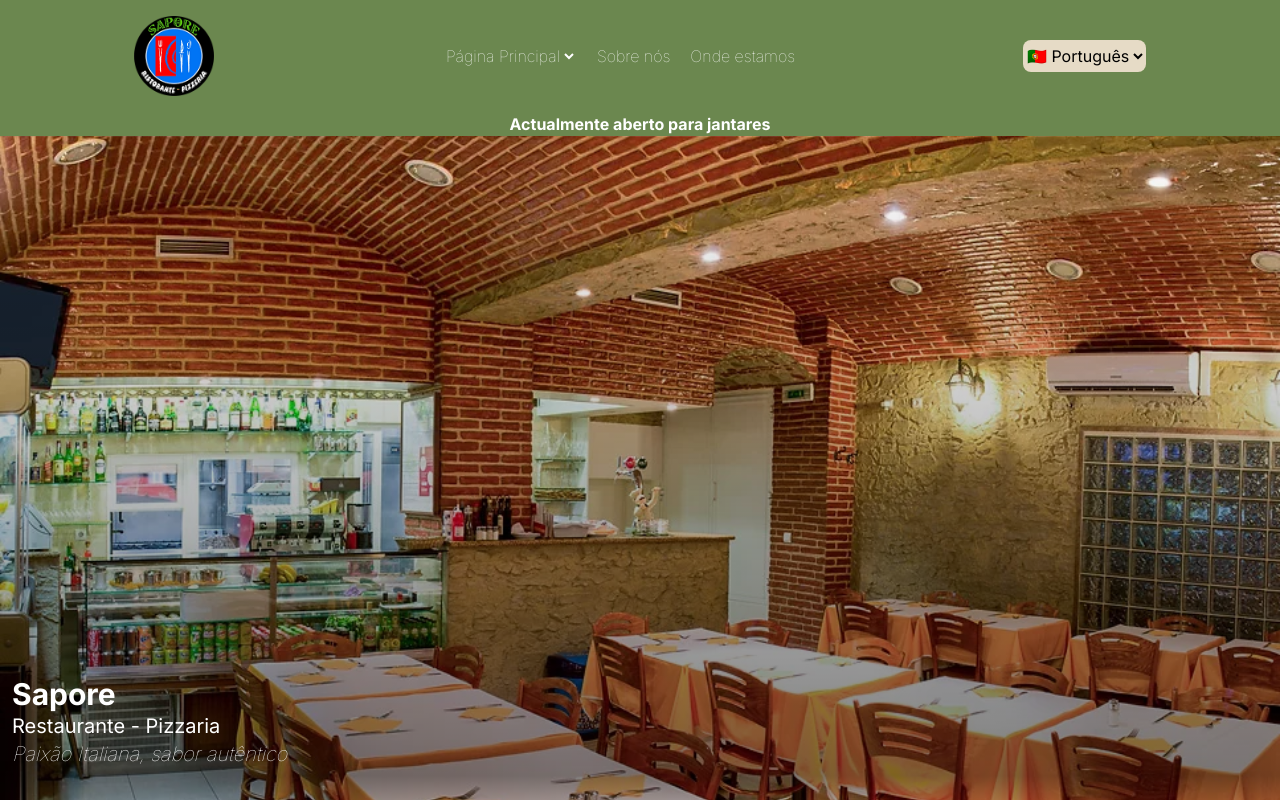
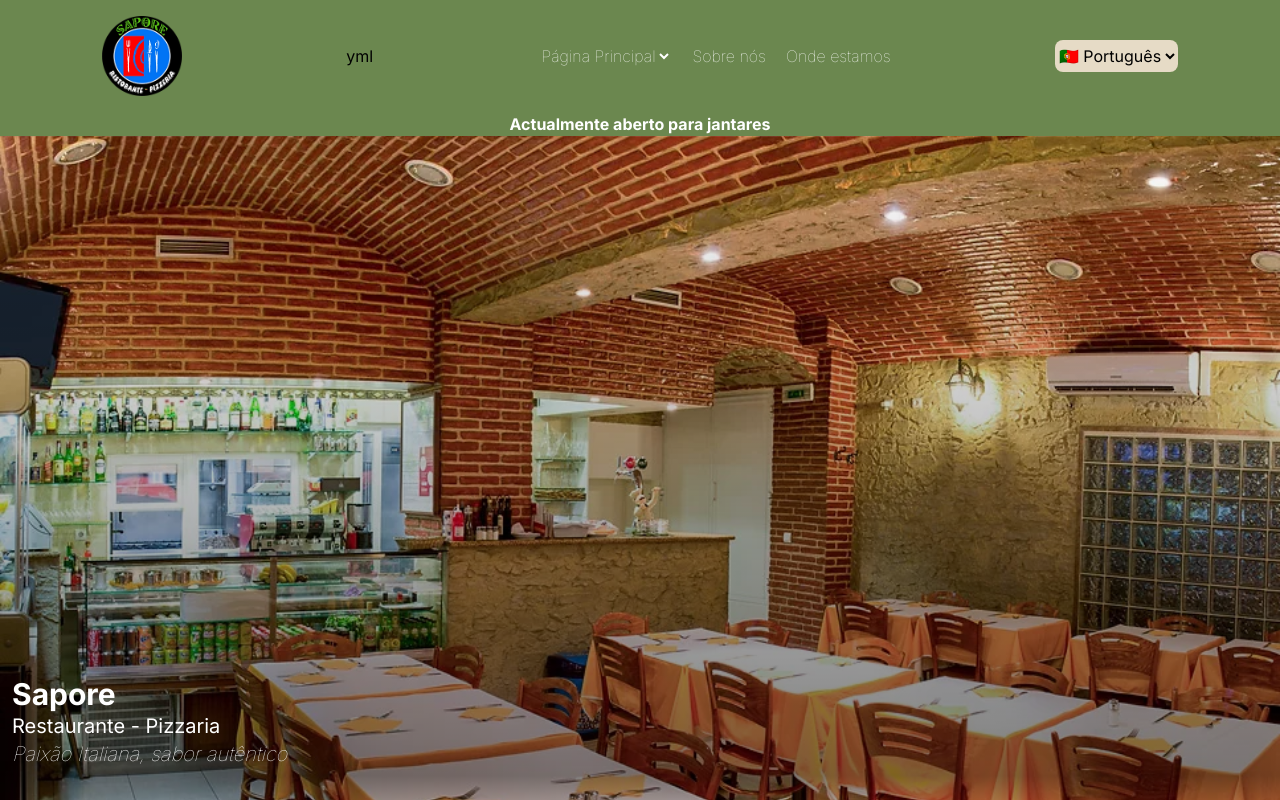
Before and after one commit to danielsbarbara/sapore-website, a Next.js app: page / in a window 1280 px wide. Shown: the top 800 px of the page. Built offline with nearby package versions, Linux system fonts and the light colour scheme.

Commit message:
teste yml11

```diff
--- a/app/components/Header.tsx
+++ b/app/components/Header.tsx
@@ -20,6 +20,7 @@ export const Header: React.FC = () => {
                             className="object-cover" />
                     </Link>
                 </div>
+                <p>yml</p>
                     <BurguerMenu/>
                 <LanguageSelector />
             </div>
```
